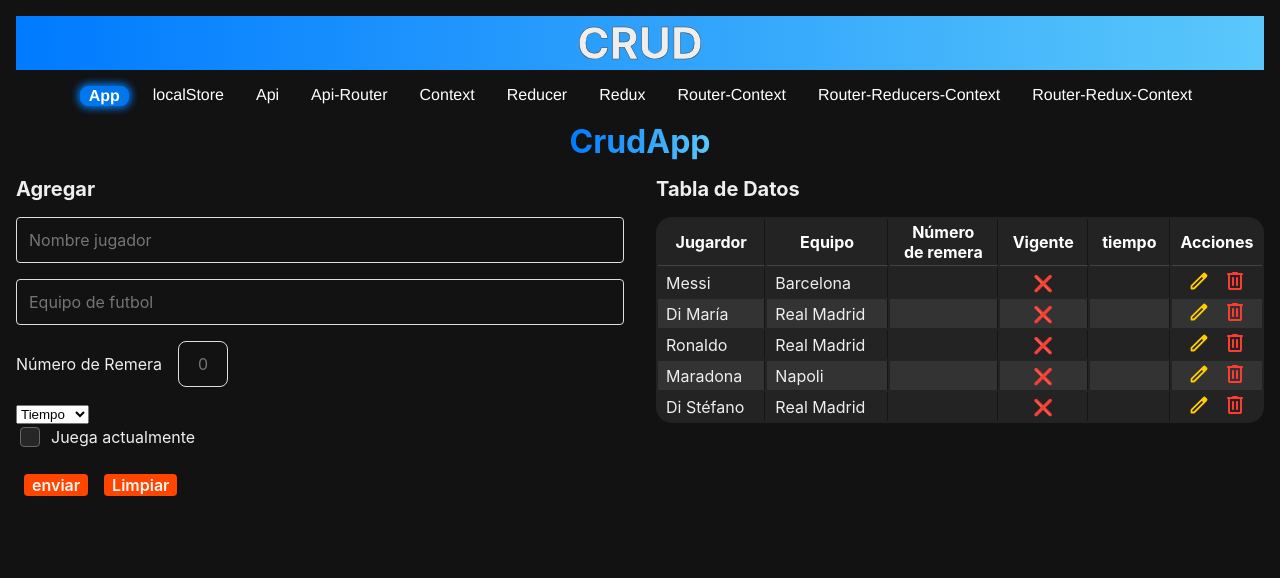
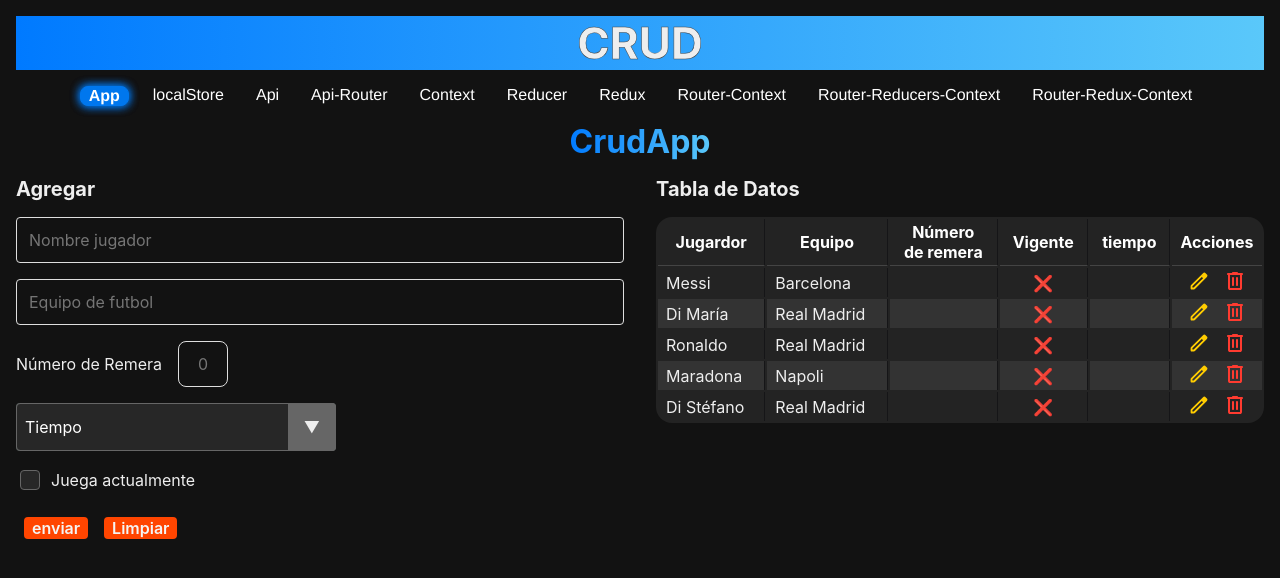
Before and after one commit to fergsosa/react-app-crud, a React (Vite) app: page / in a window 1280 px wide. Shown: the top 578 px of the page. Built offline with nearby package versions, Linux system fonts and the light colour scheme.

Commit message:
Style: select de opciones

```diff
--- a/src/index.css
+++ b/src/index.css
@@ -264,6 +264,60 @@ hr {
   }
 }
 
+/* Select----------------- */
+
+.select {
+  position: relative;
+  display: flex;
+  width: 20em;
+  height: 3em;
+  line-height: 3;
+  background: #5c6664;
+  overflow: hidden;
+  border-radius: 0.25em;
+  margin-bottom: 1rem;
+
+  &::after {
+    content: "\25BC";
+    position: absolute;
+    top: 0;
+    right: 0;
+    padding: 0 1em;
+    background: #666;
+    cursor: pointer;
+    pointer-events: none;
+    transition: 0.25s all ease;
+  }
+
+  &:hover::after {
+    background-color: #07e;
+  }
+
+  select {
+    -webkit-appearance: none;
+    -moz-appearance: none;
+    -ms-appearance: none;
+    appearance: none;
+    outline: 0;
+    border: 0.5px solid #666;
+    border-radius: 0.25rem;
+    background: #272727;
+    background-image: none;
+    flex: 1;
+    padding: 0 0.5em;
+    color: #fff;
+    cursor: pointer;
+    font-size: 1em;
+    font-family: "Inter", sans-serif;
+
+    &:hover {
+      border-color: #08f;
+    }
+    &::-ms-expand {
+      /* display: none; */
+    }
+  }
+}
 /* checkbox----------------- */
 .checkbox {
   display: flex;
```
